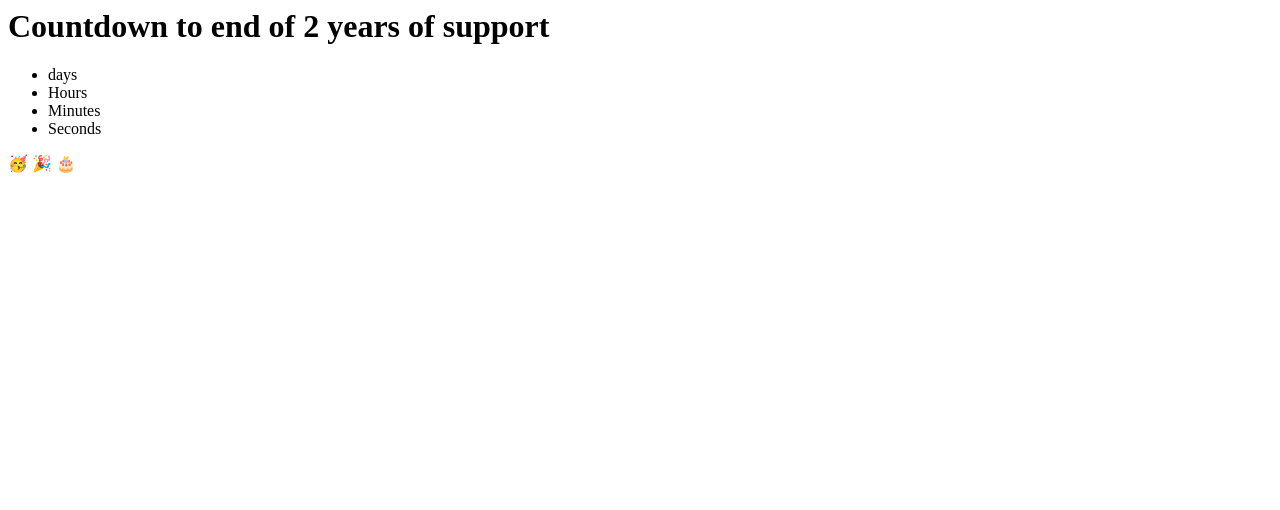
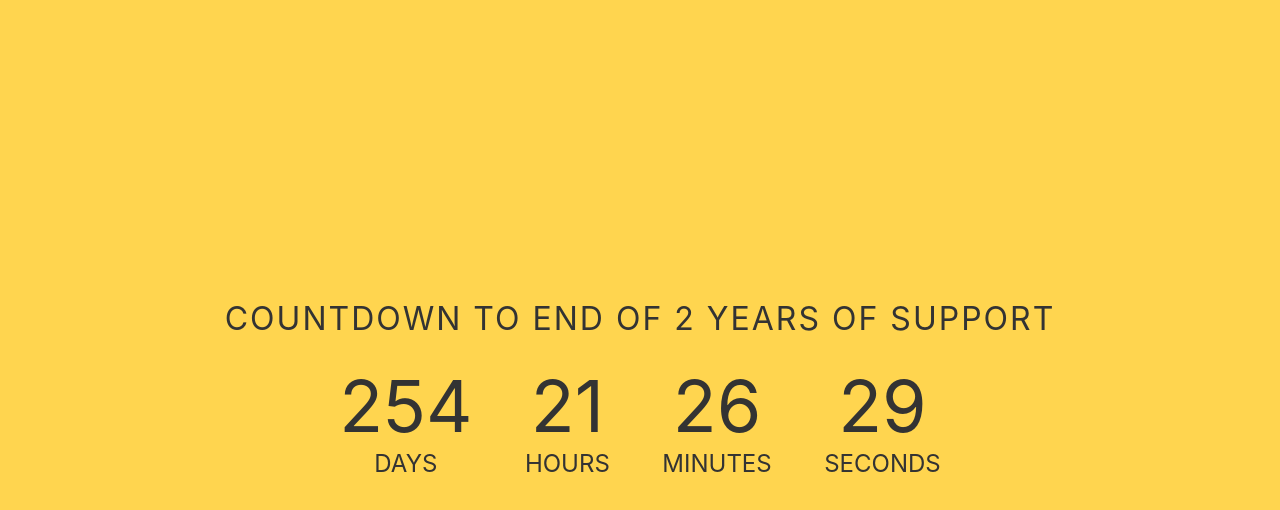
Before and after one commit to HazzyJC/hazzyjc.github.io, a plain HTML site: page index.html in a window 1280 px wide. Drawn offline with Linux system fonts and the light colour scheme.

Commit message:
fixedmaybe

```diff
--- a/index.html
+++ b/index.html
@@ -1,4 +1,6 @@
 <div class="container">
+    <script src="script.js" ></script>
+    <link rel="stylesheet" href="style.css"/>
     <h1 id="headline">Countdown to end of 2 years of support</h1>
     <div id="countdown">
       <ul>
```
Also changed, not shown: script.js (renamed from countdown.js), style.css (renamed from countdownVisuals.css).
